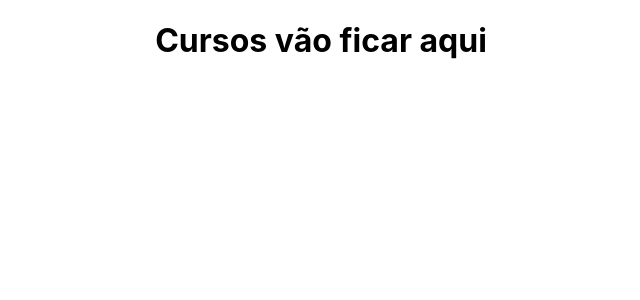
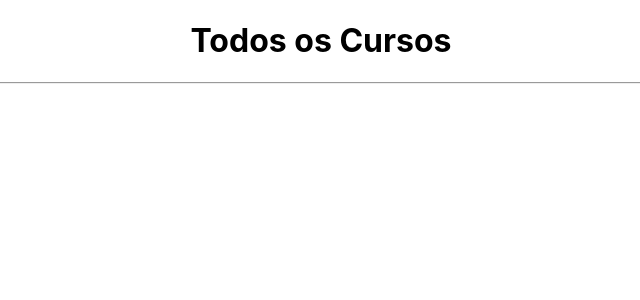
Before and after one commit to netrometro/UPE_2021_2_Prosiga, a React (Create React App) app in the folder front/: page /cursos in a window 1280 px wide. Shown: the top 300 px of the page, without its empty margins (319-959 px from the left). Built offline with nearby package versions, Linux system fonts and the light colour scheme; the HTML template or start-up script is replaced by a standard one.

Commit message:
tela inicial de cursos

```diff
--- a/front/src/Screens/Cursos/index.js
+++ b/front/src/Screens/Cursos/index.js
@@ -1,12 +1,17 @@
 import React from "react";
-import Button from '@mui/material/Button';
+import './App.css';
+import Header from '../../Components/Header/index';
+import Card from '../../Components/Card/index';
+import AccountCircleIcon from '@mui/icons-material/AccountCircle';
+import { Grid } from '@mui/material';
 
-const Cursos = () => {
+function Cursos() {
   return (
     <div className="App">
-      <h1>Cursos vão ficar aqui</h1>
+      <h1>Todos os Cursos</h1>
+      <hr></hr>
     </div>
   );
-};
+}
 
 export default Cursos;
```
